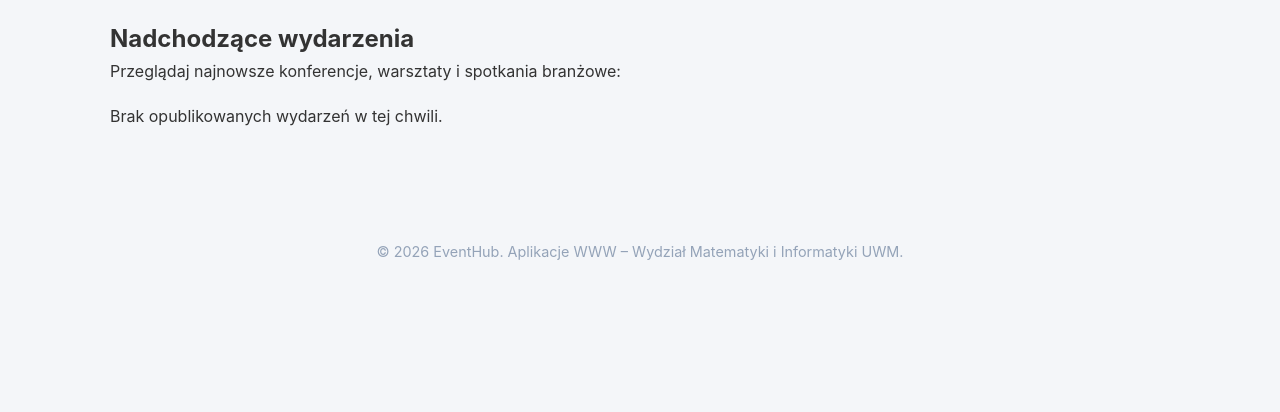
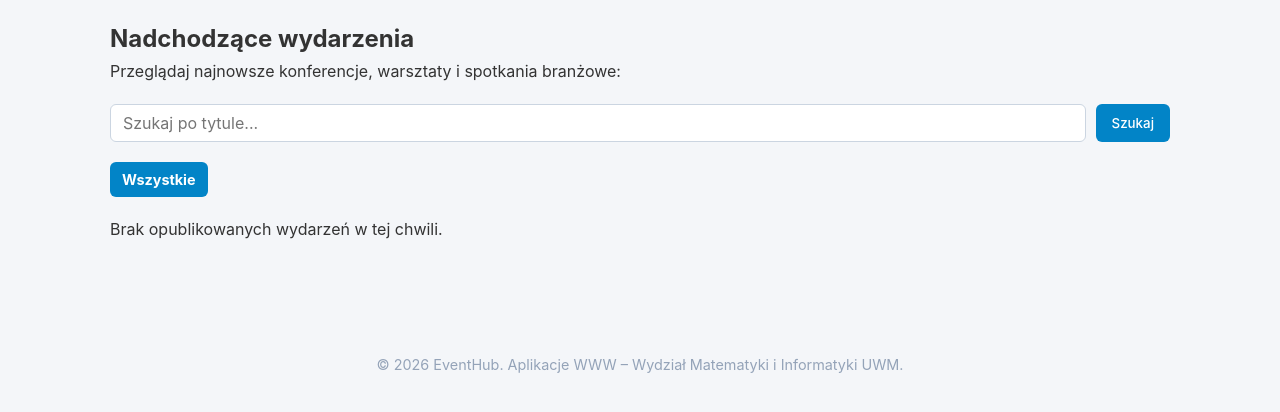
Before and after one commit to PiotrKoper12/Django174692, a Django app: page /events/ in a window 1280 px wide. Shown: the part 81-493 px from the top of the page. Run offline with Django 5.2, Linux system fonts and the light colour scheme; data that the repository does not hold is empty.

Commit message:
feat: Add MVT templates, static CSS, and dynamic event views

```diff
--- a/events/static/events/css/style.css
+++ b/events/static/events/css/style.css
@@ -124,3 +124,68 @@ body {
     color: #94a3b8;
     font-size: 0.9rem;
 }
+
+.search-form {
+    display: flex;
+    gap: 10px;
+    margin-top: 20px;
+}
+
+.search-form input {
+    flex: 1;
+    padding: 8px 12px;
+    border: 1px solid #cbd5e1;
+    border-radius: 6px;
+    font-size: 1rem;
+}
+
+.search-form button {
+    background-color: #0284c7;
+    color: #fff;
+    border: none;
+    padding: 8px 16px;
+    border-radius: 6px;
+    font-weight: 500;
+    cursor: pointer;
+}
+
+.search-form button:hover {
+    background-color: #0369a1;
+}
+
+.category-nav {
+    display: flex;
+    flex-wrap: wrap;
+    gap: 10px;
+    margin-top: 20px;
+}
+
+.category-nav a {
+    color: #0369a1;
+    background-color: #e0f2fe;
+    text-decoration: none;
+    padding: 6px 12px;
+    border-radius: 6px;
+    font-size: 0.9rem;
+}
+
+.category-nav a.active {
+    background-color: #0284c7;
+    color: #fff;
+    font-weight: bold;
+}
+
+.related-events {
+    list-style: none;
+    margin-top: 10px;
+}
+
+.related-events li {
+    padding: 8px 0;
+    border-bottom: 1px solid #e2e8f0;
+}
+
+.related-events a {
+    color: #0284c7;
+    text-decoration: none;
+}
--- a/events/templates/events/event_list.html
+++ b/events/templates/events/event_list.html
@@ -6,24 +6,22 @@
     <h2>Nadchodzące wydarzenia</h2>
     <p>Przeglądaj najnowsze konferencje, warsztaty i spotkania branżowe:</p>
 
+    <form method="get" action="{% url 'events:event-list' %}" class="search-form">
+        <input type="text" name="q" placeholder="Szukaj po tytule..." value="{{ q|default:'' }}">
+        <button type="submit">Szukaj</button>
+    </form>
+
+    <nav class="category-nav">
+        <a href="{% url 'events:event-list' %}" class="{% if not current_category %}active{% endif %}">Wszystkie</a>
+        {% for category in categories %}
+            <a href="{% url 'events:events-by-category' category.slug %}" class="{% if current_category == category %}active{% endif %}">{{ category.name }}</a>
+        {% endfor %}
+    </nav>
+
     {% if events %}
         <div class="event-grid">
             {% for event in events %}
-                <div class="card">
-                    <div>
-                        <span class="badge">{{ event.category.name }}</span>
-                        <h2>{{ event.title }}</h2>
-                        <p class="meta">
-                            📅 {{ event.date|date:"d M Y, H:i" }}<br>
-                            📍 {{ event.location }}<br>
-                            💰 {% if event.price == 0 %}<strong>Bezpłatne</strong>{% else %}{{ event.price }} PLN{% endif %}
-                        </p>
-                        <p>{{ event.description|truncatewords:20 }}</p>
-                    </div>
-                    <div style="margin-top: 15px;">
-                        <a href="{% url 'events:event-detail' event.slug %}" class="btn">Zobacz szczegóły</a>
-                    </div>
-                </div>
+                {% include 'events/includes/event_card.html' %}
             {% endfor %}
         </div>
     {% else %}
--- a/events/views.py
+++ b/events/views.py
@@ -5,7 +5,14 @@ from .models import Event, Category
 def event_list(request):
     """Widok listy opublikowanych wydarzeń."""
     events = Event.objects.filter(is_published=True).select_related('category', 'organizer')
-    return render(request, 'events/event_list.html', {'events': events})
+    q = request.GET.get('q')
+    if q:
+        events = events.filter(title__icontains=q)
+    return render(request, 'events/event_list.html', {
+        'events': events,
+        'categories': Category.objects.all(),
+        'q': q
+    })
 
 
 def event_detail(request, slug):
@@ -15,7 +22,14 @@ def event_detail(request, slug):
         slug=slug,
         is_published=True
     )
-    return render(request, 'events/event_detail.html', {'event': event})
+    related_events = Event.objects.filter(
+        category=event.category,
+        is_published=True
+    ).exclude(id=event.id)[:3]
+    return render(request, 'events/event_detail.html', {
+        'event': event,
+        'related_events': related_events
+    })
 
 
 def events_by_category(request, category_slug):
@@ -24,5 +38,6 @@ def events_by_category(request, category_slug):
     events = category.events.filter(is_published=True).select_related('organizer')
     return render(request, 'events/event_list.html', {
         'events': events,
+        'categories': Category.objects.all(),
         'current_category': category
     })
```
Also changed, not shown: events/templates/events/event_detail.html (+12 -0 lines), events/templates/events/includes/event_card.html (added, +16 -0 lines).
